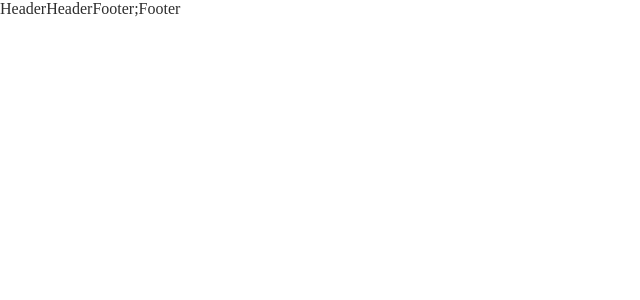
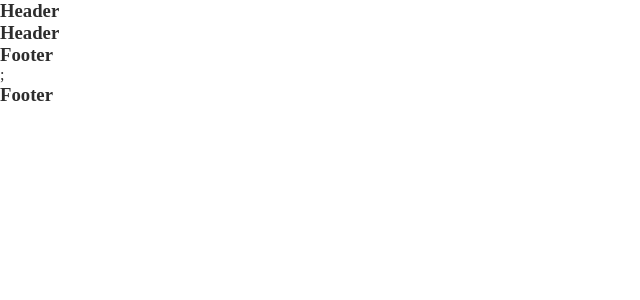
Before and after one commit to mamun07/just-natural-wesite, a Next.js app: page /Layout in a window 1280 px wide. Shown: the top 300 px of the page, without its empty margins (0-640 px from the left). Built offline with nearby package versions, Linux system fonts and the light colour scheme.

Commit message:
format setup

```diff
--- a/pages/Layout.js
+++ b/pages/Layout.js
@@ -3,9 +3,9 @@ import React from "react";
 const Layout = ({ children }) => {
   return (
     <>
-      Header
+      <h3>Header</h3>
       {children}
-      Footer
+      <h3>Footer</h3>
     </>
   );
 };
```
